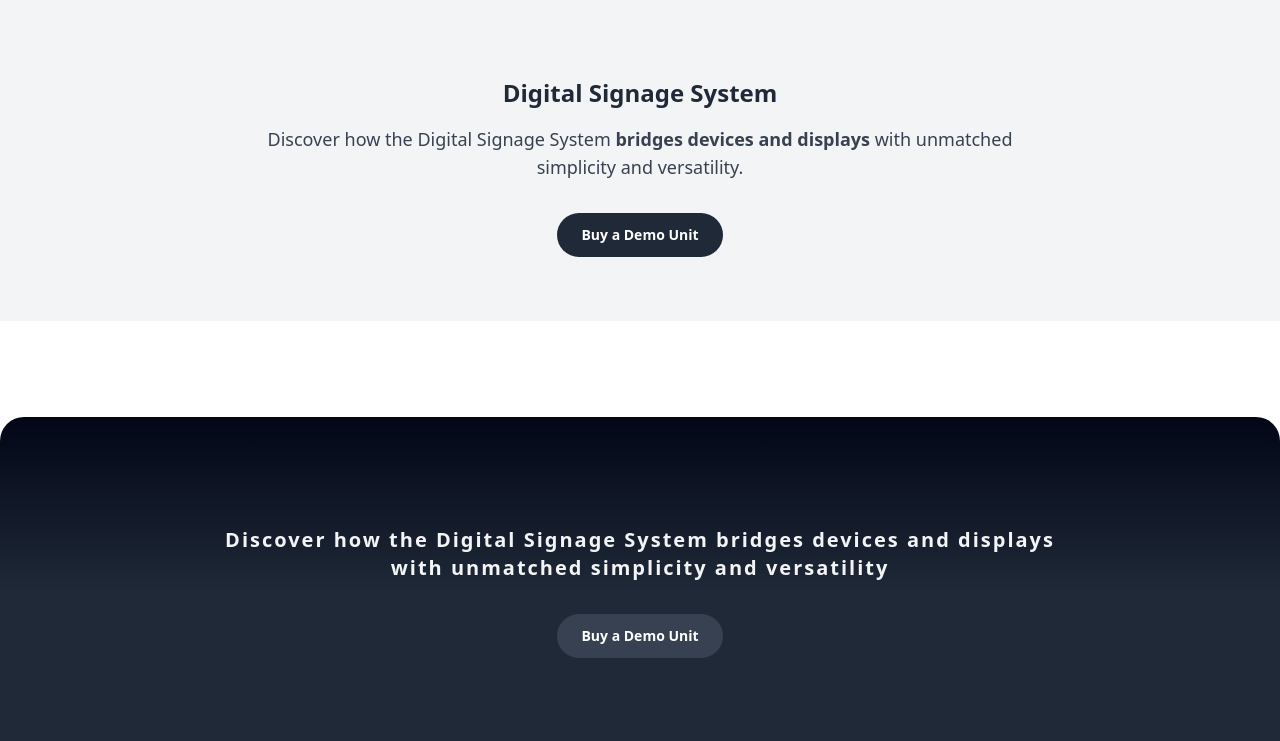
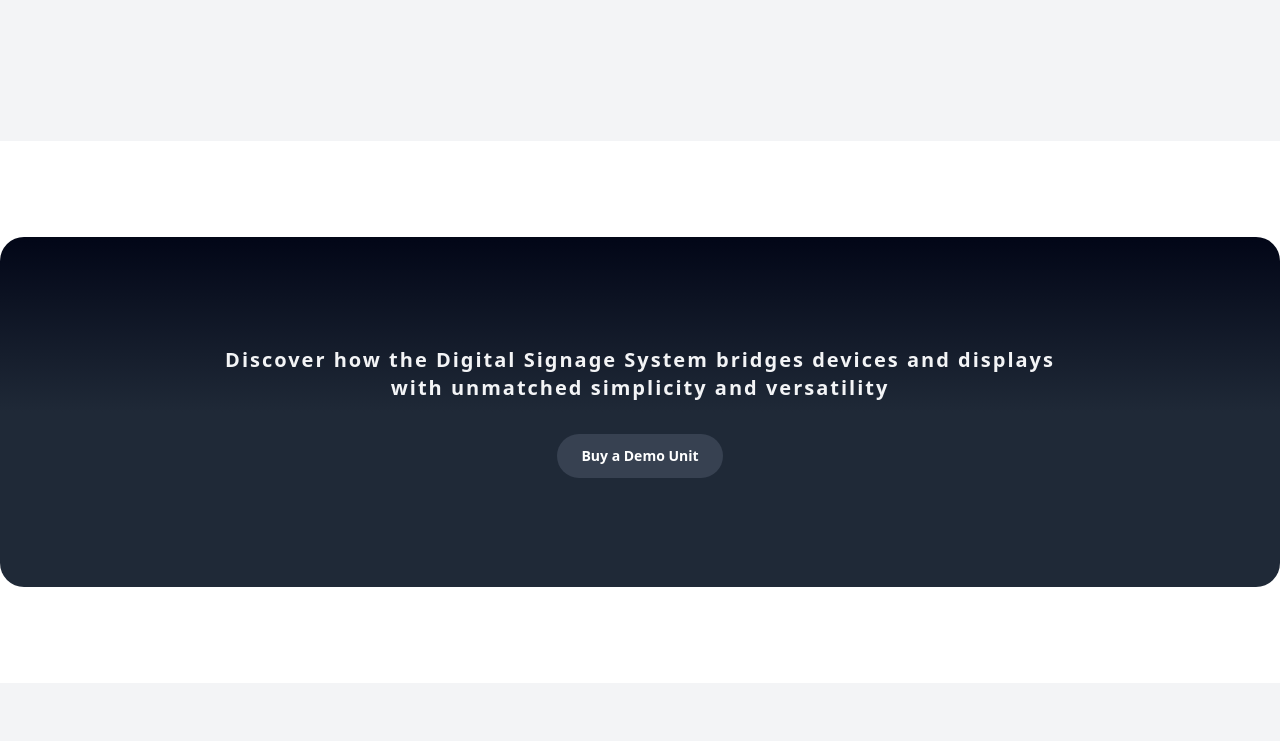
Before and after one commit to naduni98/PAGON-website, a website: page signage.html in a window 1280 px wide. Shown: the part 2135-2876 px from the top of the page. Drawn offline with nearby package versions, Linux system fonts and the light colour scheme.

Commit message:
updated changes.

```diff
--- a/signage.html
+++ b/signage.html
@@ -264,7 +264,7 @@
             </div>
 
             <!-- Connect 3 Description + CTA -->
-            <div class="max-w-3xl mx-auto text-center">
+            <!-- <div class="max-w-3xl mx-auto text-center">
                 <h3 class="text-2xl font-semibold text-gray-800 mb-4">Digital Signage System</h3>
                 <p class="text-gray-700 text-lg mb-8">
                     Discover how the Digital Signage System<strong> bridges devices and displays</strong> with unmatched
@@ -276,12 +276,12 @@
                         Buy a Demo Unit
                     </a>
                 </div>
-            </div>
+            </div> -->
 
         </div>
     </section>
 
-    <section class="mt-24 mb-24">
+    <section class="mt-24 mb-24  overflow-hidden">
   <div class="flip-card max-w-7xl mx-auto w-full h-[350px] md:h-[350px]">
     <div class="flip-card-inner w-full h-full">
 
```
Also changed, not shown: screen.html (+1 -1 lines).
